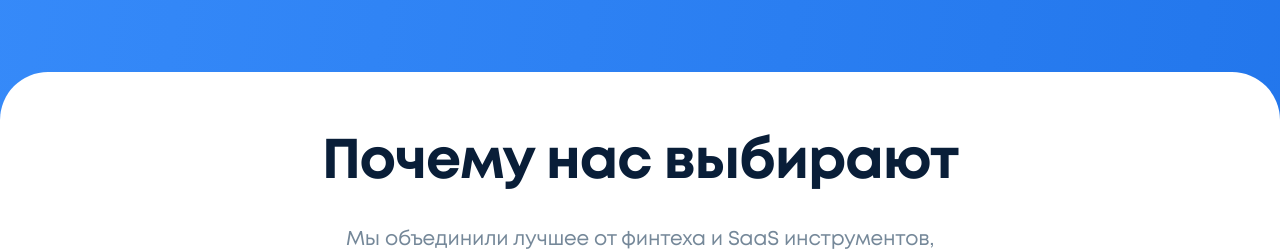
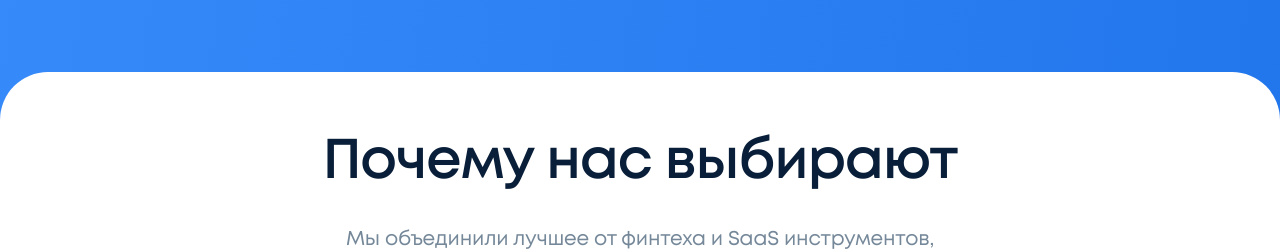
Before and after one commit to ignatovivin/a3lab, a React (Vite) app: page / in a window 1280 px wide. Shown: the part 3840-4091 px from the top of the page. Built offline with nearby package versions, Linux system fonts and the light colour scheme.

Commit message:
Обновления ращмера шрифтов в краточках на десктопе

```diff
--- a/src/components/PartnerLogos.css
+++ b/src/components/PartnerLogos.css
@@ -392,6 +392,16 @@
 }
 
 /* Responsive styles */
+@media (min-width: 1920px) {
+  .partner-features-plan-description {
+    font-size: 16px;
+  }
+
+  .partner-features-plan-feature-text {
+    font-size: 16px;
+  }
+}
+
 @media (min-width: 1600px) and (max-width: 1919.98px) {
   .partner-wrapper {
     max-width: 100%;
--- a/src/components/WhyChooseUs.css
+++ b/src/components/WhyChooseUs.css
@@ -49,7 +49,7 @@
 .why-choose-us-title {
   margin: 0;
   font-family: Mont;
-  font-weight: 700;
+  font-weight: 600;
   font-size: 80px;
   line-height: 1.1em;
   letter-spacing: -0.02em;
@@ -133,6 +133,12 @@
 }
 
 /* Responsive styles */
+@media (min-width: 1920px) {
+  .why-choose-us-card-subtitle {
+    font-size: 16px;
+  }
+}
+
 @media (min-width: 1600px) and (max-width: 1919.98px) {
   .why-choose-us {
     padding: 80px 0;
```
